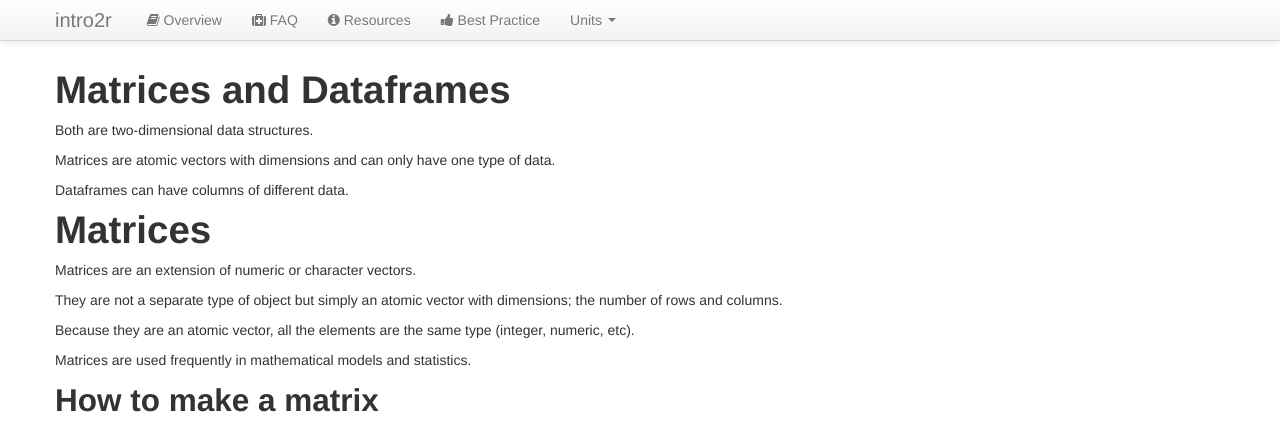
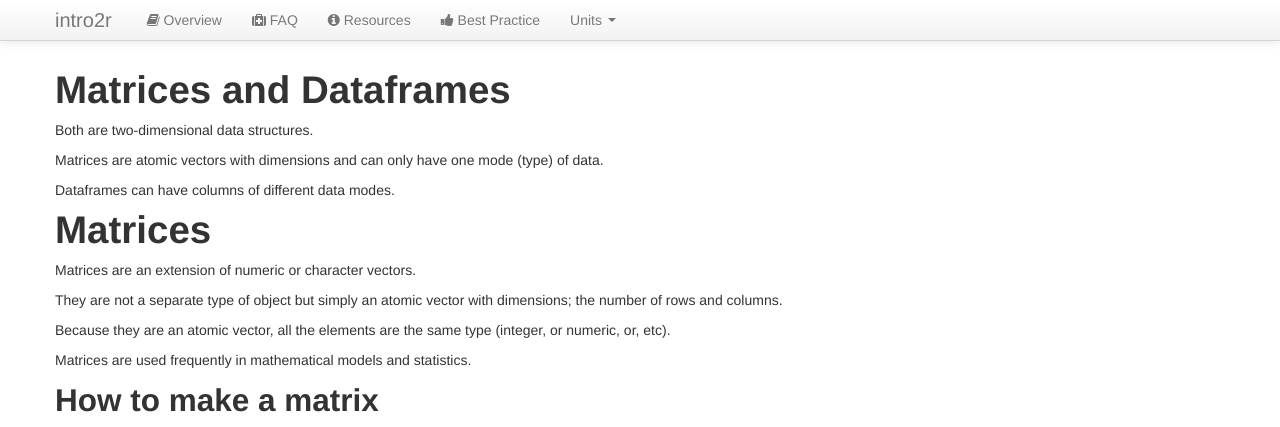
Before and after one commit to intro2r/intro2r, a Jekyll site: the page built from unit2/matrices-and-dataframes.md, in a window 1280 px wide and 900 px high. Shown: the top 427 px of the window. Built offline with Jekyll 4.4.1, drawn with Linux system fonts in a browser that asks for light colours.

Commit message:
Update matrices-and-dataframes.md

```diff
--- a/unit2/matrices-and-dataframes.md
+++ b/unit2/matrices-and-dataframes.md
@@ -7,9 +7,9 @@ title: Matrices and Dataframes
 
 Both are two-dimensional data structures.
 
-Matrices are atomic vectors with dimensions and can only have one type of data.
+Matrices are atomic vectors with dimensions and can only have one mode (type) of data.
 
-Dataframes can have columns of different data.
+Dataframes can have columns of different data modes.
 
 
 # Matrices
@@ -18,7 +18,7 @@ Matrices are an extension of numeric or character vectors.
 
 They are not a separate type of object but simply an atomic vector with dimensions; the number of rows and columns.
 
-Because they are an atomic vector, all the elements are the same type (integer, numeric, etc).
+Because they are an atomic vector, all the elements are the same type (integer, or numeric, or, etc).
 
 Matrices are used frequently in mathematical models and statistics.
 
```
